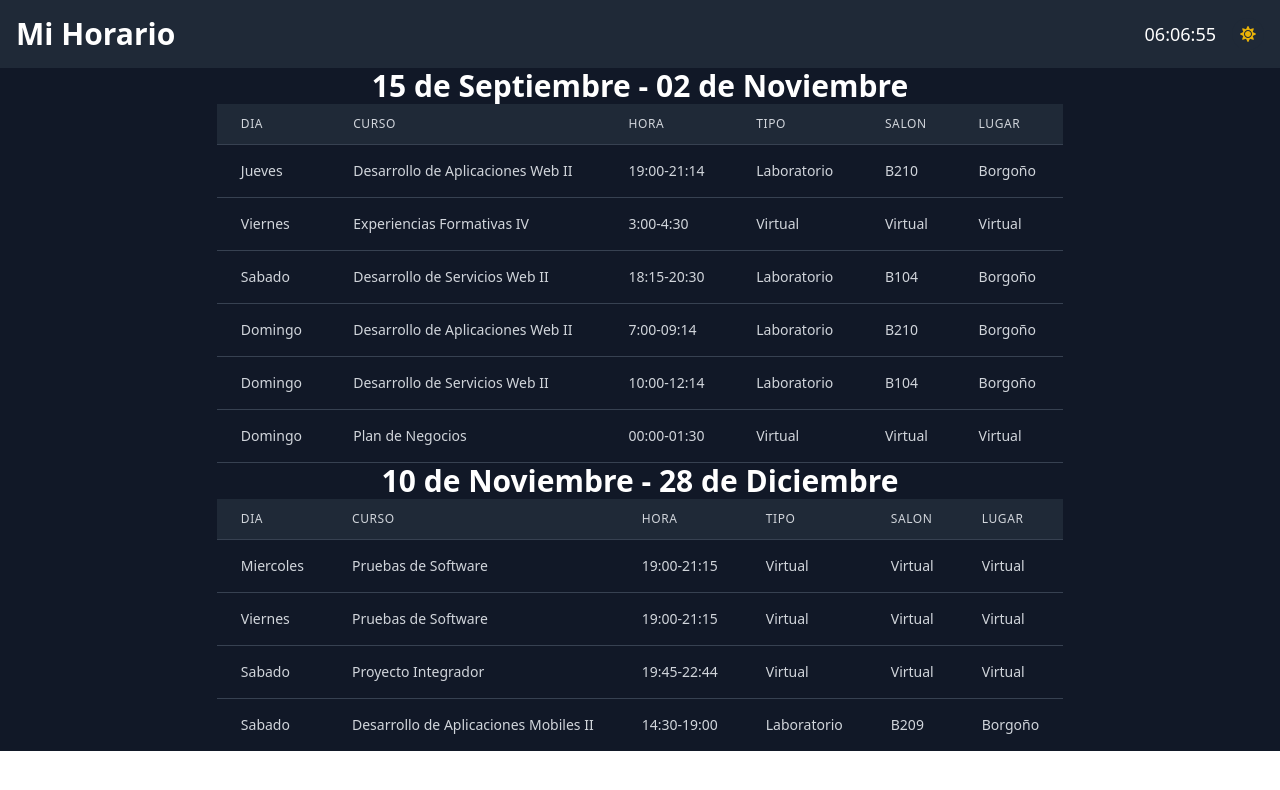
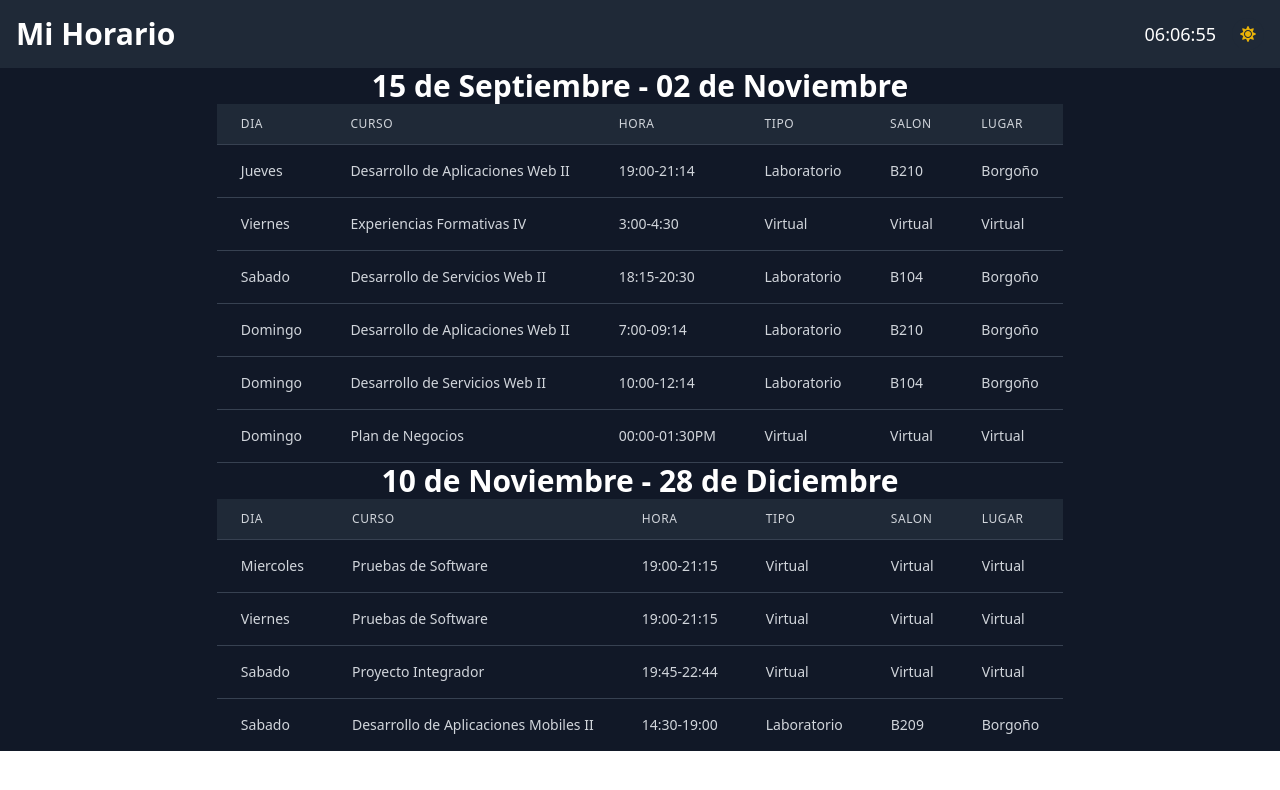
Before and after one commit to Raydberg/ClassHorario, a React (Vite) app: page / in a window 1280 px wide. Shown: the top 790 px of the page. Built offline with nearby package versions, Linux system fonts and the light colour scheme.

Commit message:
fix: Correct time format for "Plan de Negocios" course in September schedule

```diff
--- a/src/data/dataSeptember.js
+++ b/src/data/dataSeptember.js
@@ -48,7 +48,7 @@ export const dataSeptember = [
     "id": 6,
     "day": "Domingo",
     "course": "Plan de Negocios",
-    "hour": "00:00-01:30",
+    "hour": "00:00-01:30PM",
     "type": "Virtual",
     "salon": "Virtual",
     "lugar": "Virtual"
```
